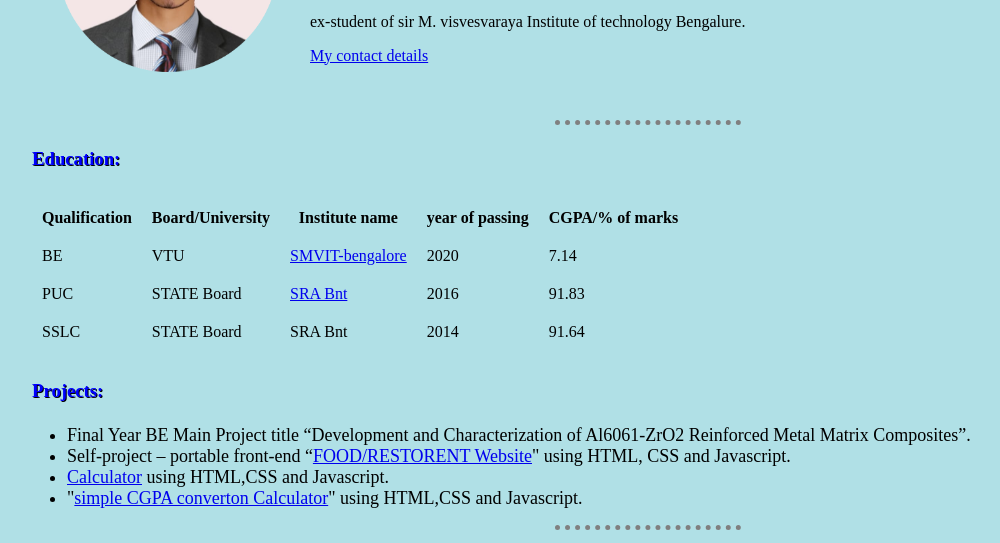
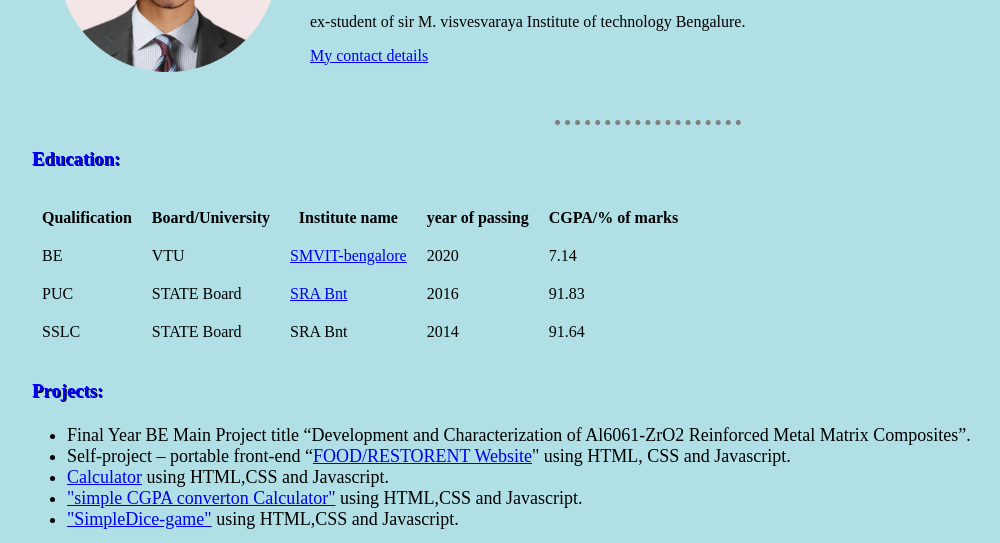
Before and after one commit to sanjayrp124/cv-personal_site, a plain HTML site: page index.html in a window 1280 px wide. Shown: the part 246-789 px from the top of the page, without its empty margins (3-1003 px from the left). Drawn offline with Linux system fonts and the light colour scheme.

Commit message:
Update index.html

```diff
--- a/index.html
+++ b/index.html
@@ -75,7 +75,8 @@
             Composites”.</li>
         <li>Self-project – portable front-end “<a href="project_html.html">FOOD/RESTORENT Website</a>" using HTML, CSS and Javascript.</li>
         <li> <a href="Calculater.html">Calculator</a> using HTML,CSS and Javascript.</li>
-        <li>"<a href="CGPA_convrtion.html">simple CGPA converton Calculator</a>" using HTML,CSS and Javascript.</li>
+        <li><a href="CGPA_convrtion.html">"simple CGPA converton Calculator"</a> using HTML,CSS and Javascript.</li>
+        <li><a href="https://sanjayrp124.github.io/mygame/">"SimpleDice-game"</a> using HTML,CSS and Javascript.</li>
     </ul>
     <hr>
     <center><h2><a href="myskills.html" >My skills</a></h2></center>
```
